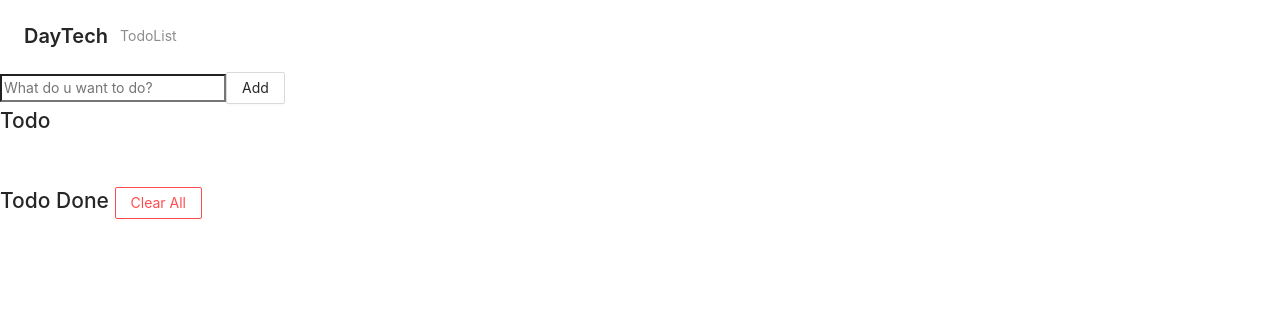
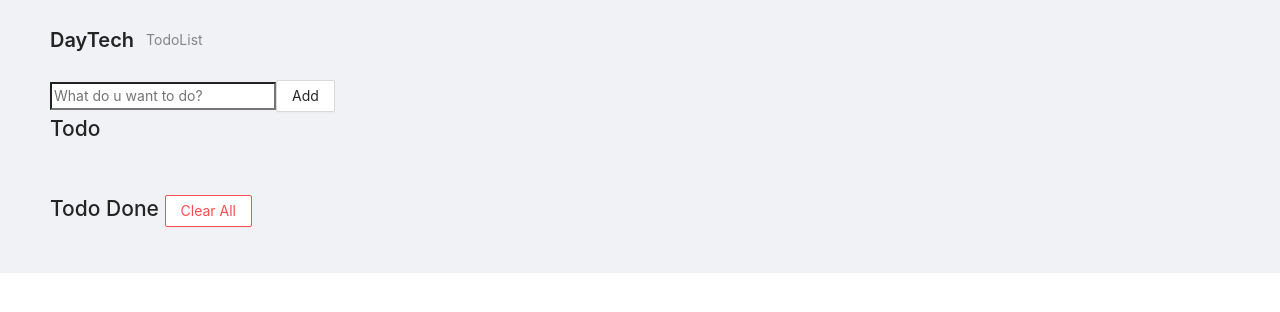
Before and after one commit to PanatchakornKt/Nextjs-Todolist, a Next.js app: page / in a window 1280 px wide. Shown: the top 312 px of the page. Built offline with nearby package versions, Linux system fonts and the light colour scheme.

Commit message:
set local

```diff
--- a/src/components/DisplayTodo.tsx
+++ b/src/components/DisplayTodo.tsx
@@ -1,10 +1,11 @@
-import React from "react";
+import React, { useEffect } from "react";
 import { useRecoilState } from "recoil";
 import { todosState } from "@/components/AtomsState";
-import Header from "@/components/Header";
+import Headers from "@/components/Header";
 import TodoInput from "@/components/TodoInput";
 import TodoList from "@/components/TodoList";
 import DoneList from "@/components/DoneList";
+import Header from "@/components/Header";
 
 const DisplayTodo = () => {
   const [todos, setTodos] = useRecoilState(todosState);
@@ -34,12 +35,33 @@ const DisplayTodo = () => {
     setTodos([data, ...todos]);
   };
 
+  useEffect(() => {
+    getLocal();
+  }, []);
+
+  useEffect(() => {
+    saveLocal();
+  }, [todos]);
+
+  const saveLocal = () => {
+    localStorage.setItem("todos", JSON.stringify(todos));
+  };
+  const getLocal = () => {
+    if (localStorage.getItem("todos") === null) {
+      localStorage.setItem("todos", JSON.stringify([]));
+    } else {
+      let Local = JSON.parse(localStorage.getItem("todos"));
+      setTodos(Local);
+    }
+  };
+
   return (
     <>
-      <Header />
-      <TodoInput addTodo={addTodo} />
-      <TodoList />
-      <DoneList />
+      <Headers>
+        <TodoInput addTodo={addTodo} />
+        <TodoList />
+        <DoneList />
+      </Headers>
     </>
   );
 };
--- a/src/components/Header.tsx
+++ b/src/components/Header.tsx
@@ -1,22 +1,30 @@
 import React from "react";
-import { PageHeader } from "antd";
+import { PageHeader, Layout, Breadcrumb } from "antd";
 
 interface HeaderProps {
   title: string;
+  children: string;
 }
+const { Content } = Layout;
 
-const Header: React.FC<HeaderProps> = ({ title = "DayTech" }) => {
+const Headers: React.FC<HeaderProps> = ({ title = "DayTech", children }) => {
   return (
     <>
+      <Layout>
         <header>
           <PageHeader
-          className="site-page-header"
+            className="mt-10"
+            style={{ padding: "0 50px", margin: "20px 0" }}
             title={title}
             subTitle="TodoList"
           ></PageHeader>
         </header>
+        <Content style={{ padding: "0 50px" }}>
+          <div className="site-layout-content">{children}</div>
+        </Content>
+      </Layout>
     </>
   );
 };
 
-export default Header;
+export default Headers;
--- a/src/components/TodoInput.tsx
+++ b/src/components/TodoInput.tsx
@@ -1,5 +1,5 @@
 import React, { useState } from "react";
-import { Button } from "antd";
+import { Button } from 'antd';
 
 interface TodoInputProps {
   addTodo: string;
```
Lines whose indentation alone changed are shown as unchanged.
